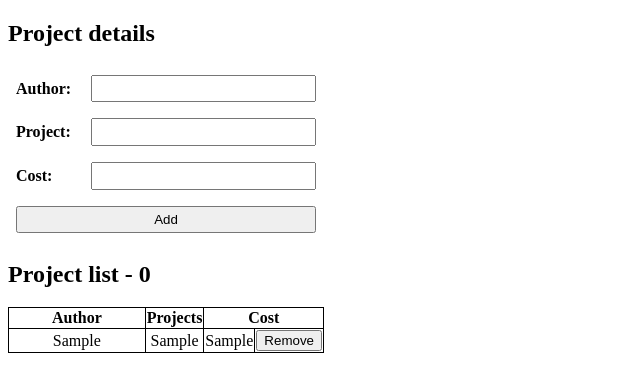
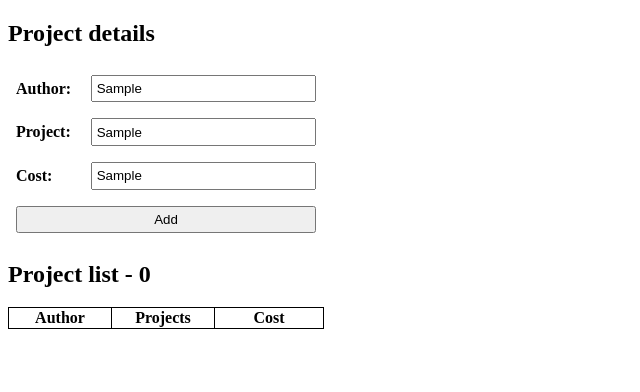
Before and after one commit to krstevkoki/internet-programiranje, a plain HTML site: page aud5/zad2.html in a window 1280 px wide. Both pictures are taken after typing "Sample", "Sample", "Sample" into the empty fields and a click on the button "Add". Shown: the whole page, without its empty margins (0-640 px from the left). Drawn offline with Linux system fonts and the light colour scheme.

Commit message:
Add check for number input, other improvements

```diff
--- a/aud5/zad2.html
+++ b/aud5/zad2.html
@@ -56,14 +56,21 @@
                 return;
             }
 
+            if (isNaN(parseFloat(cost))) {
+                alert("Цената не е број");
+                return;
+            }
+
             let row = tbody.insertRow();
             row.insertCell().innerHTML = author;
             row.insertCell().innerHTML = projects;
             let costCell = row.insertCell();
-            costCell.setAttribute('class', 'cost');
+            // costCell.setAttribute('class', 'cost');
+            costCell.classList.add('cost');
             costCell.innerHTML = cost;
-            row.insertCell().innerHTML = "<button class='remove-button' " +
-                "type='button' onclick='removeRow(this)'>Remove</button>";
+            row.insertCell().innerHTML = `
+                <button class="remove-button" type="button" onclick="removeRow(this)">Remove</button>
+            `;
 
             document.getElementById('author').value
                 = document.getElementById('projects').value
@@ -82,9 +89,7 @@
             let sum = 0;
 
             for (let i = 0; i < items.length; ++i) {
-                let value = parseInt(items[i].innerHTML);
-                if (value)
-                    sum += value;
+                sum += parseInt(items[i].innerHTML);
             }
 
             document.getElementById('sum').innerHTML = sum.toString();
```
